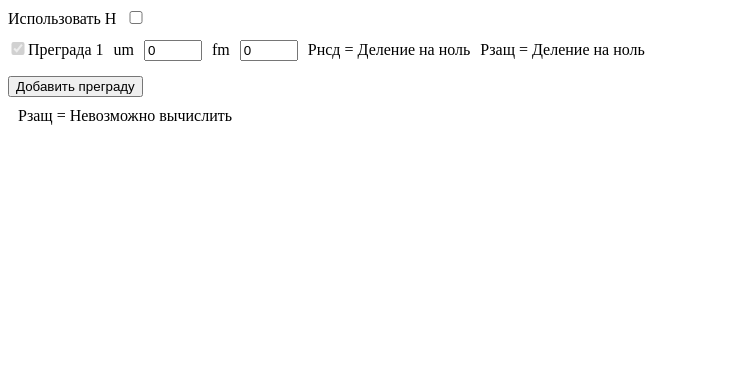
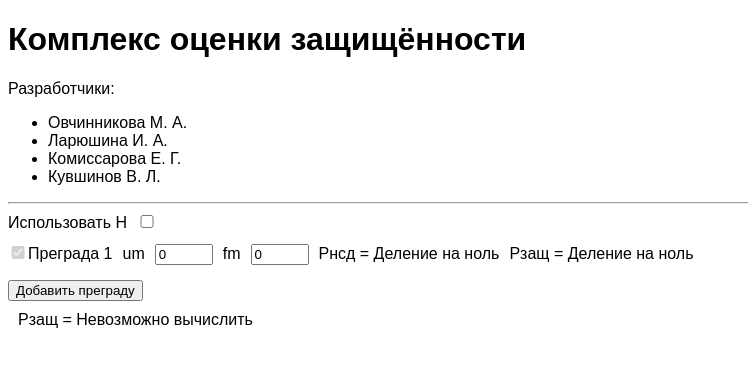
Before and after one commit to Vladya5297/kok, a React (Create React App) app: page / in a window 1280 px wide. Shown: the top 366 px of the page, without its empty margins (0-748 px from the left). Built offline with nearby package versions, Linux system fonts and the light colour scheme.

Commit message:
feat: tests added

```diff
--- a/src/App.js
+++ b/src/App.js
@@ -89,6 +89,15 @@ const App = () => {
 
   return (
     <div>
+      <h1>Комплекс оценки защищённости</h1>
+      <p>Разработчики:</p>
+      <ul>
+        <li>Овчинникова М. А.</li>
+        <li>Ларюшина И. А.</li>
+        <li>Комиссарова Е. Г.</li>
+        <li>Кувшинов В. Л.</li>
+      </ul>
+      <hr />
       <span className={classes.barrier}>
         <span>Использовать H</span>
         <input
--- a/src/App.module.css
+++ b/src/App.module.css
@@ -1,3 +1,7 @@
+* {
+  font-family: sans-serif;
+}
+
 .barrier {}
 
 input[type=checkbox] {
```
